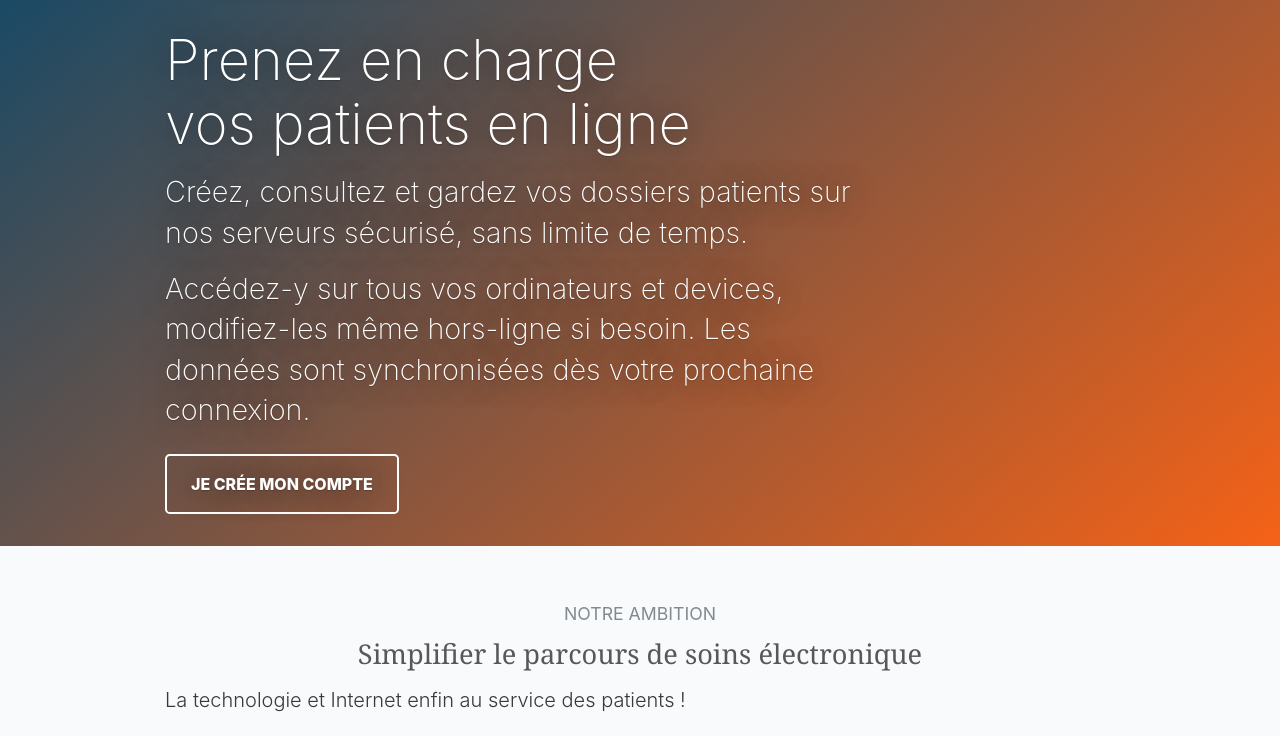
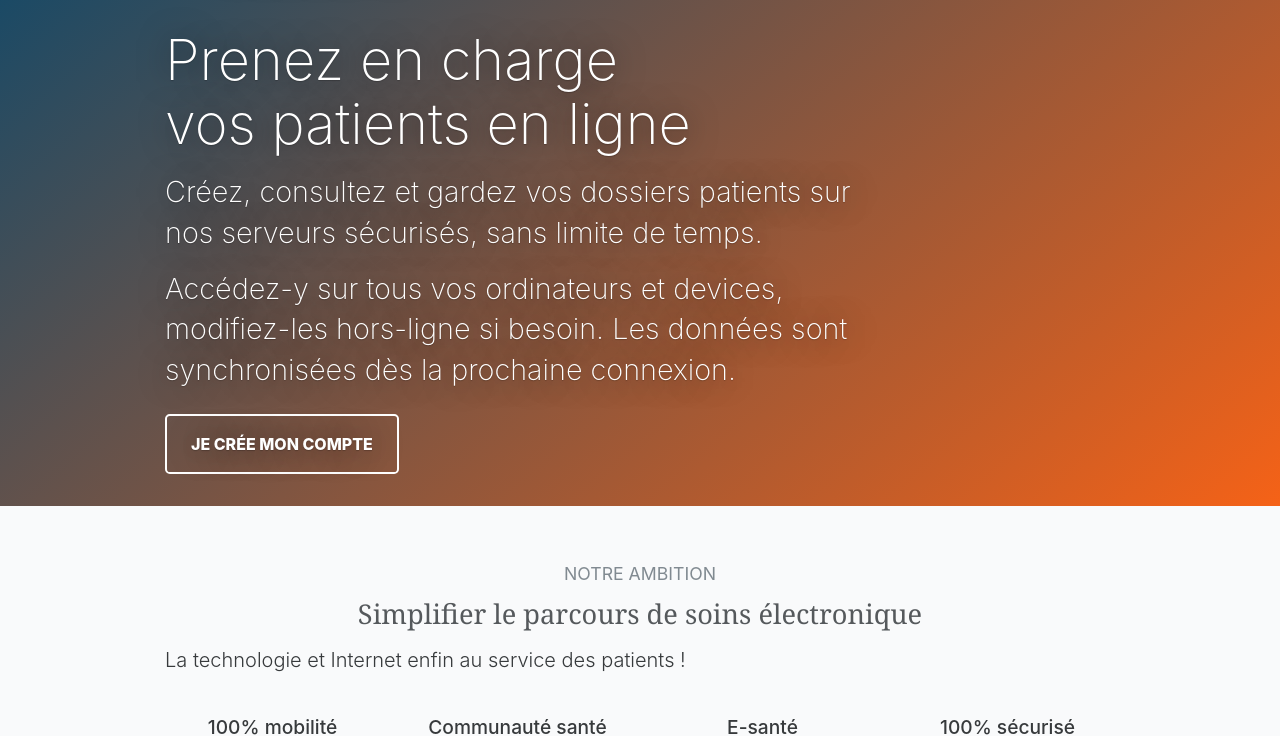
Before and after one commit to medusal/medusal.github.io, a Jekyll site: the page built from _pages/home.html, in a window 1280 px wide and 900 px high, cut to the strip 164-900 px from the top of the window. Built offline with Jekyll 4.4.1, drawn with Linux system fonts in a browser that asks for light colours.

Commit message:
Update from Forestry.io - _pages/home.html

```diff
--- a/_pages/home.html
+++ b/_pages/home.html
@@ -12,10 +12,10 @@ permalink: "/"
       </div>
       <h1 class="text-xs-center text-md-left">Prenez&nbsp;en&nbsp;charge vos&nbsp;patients&nbsp;en&nbsp;ligne</h1>
       <p class="text-xs-center text-md-left">
-        Créez, consultez et gardez vos dossiers patients sur nos serveurs sécurisé, sans limite de temps.
+        Créez, consultez et gardez vos dossiers patients sur nos serveurs sécurisés, sans limite de temps.
       </p>
       <p class="text-xs-center text-md-left">
-        Accédez-y sur tous vos ordinateurs et devices, modifiez-les même hors-ligne si besoin. Les données sont synchronisées dès votre prochaine connexion.
+        Accédez-y sur tous vos ordinateurs et devices, modifiez-les hors-ligne si besoin. Les données sont synchronisées dès la prochaine connexion.
       </p>
       <div class="btn-toolbar text-xs-center text-md-left m-t-2">
         <a href="/about" class="btn btn-lg btn-white btn-fat">Je crée mon compte</a>
```
